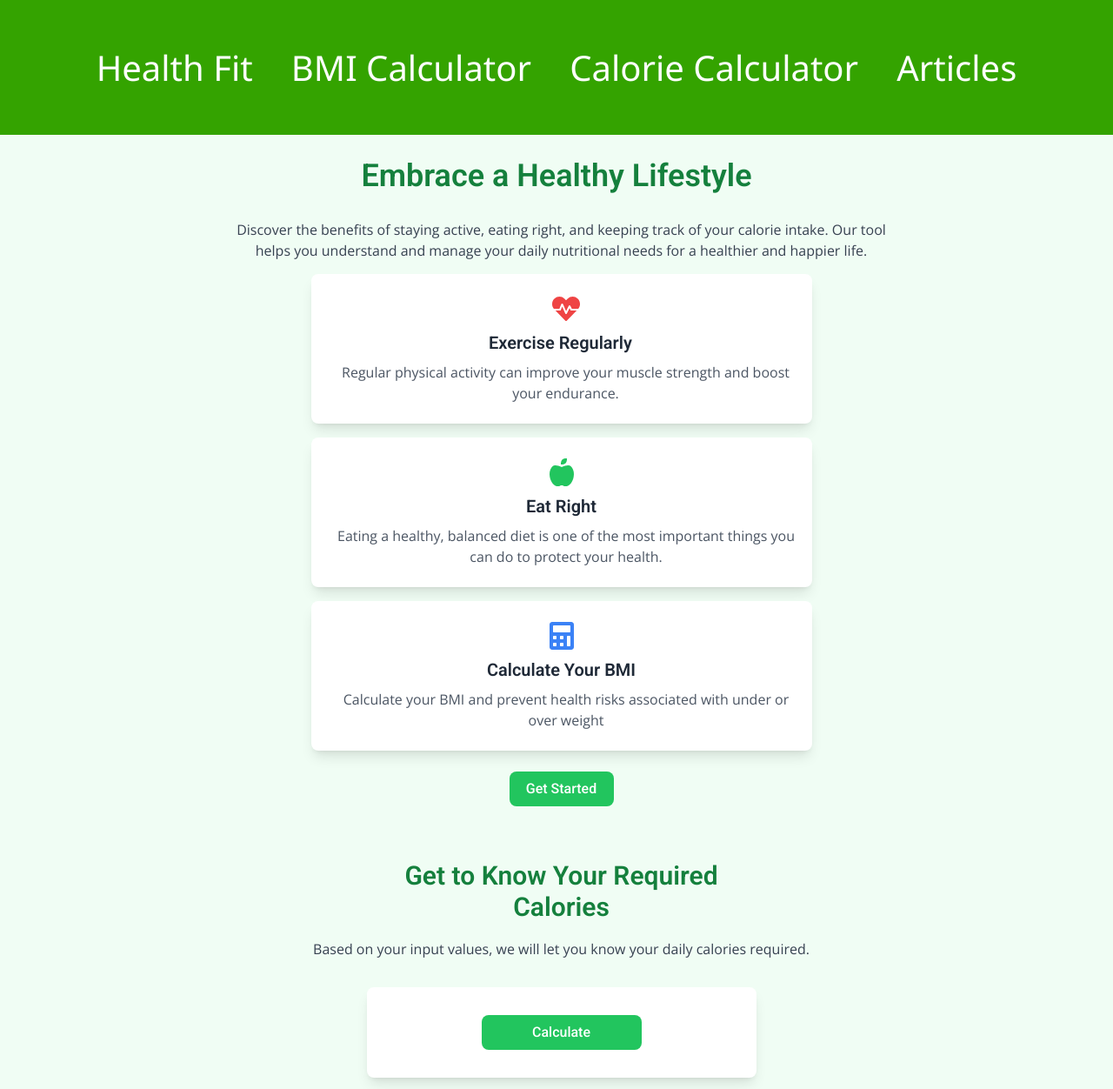
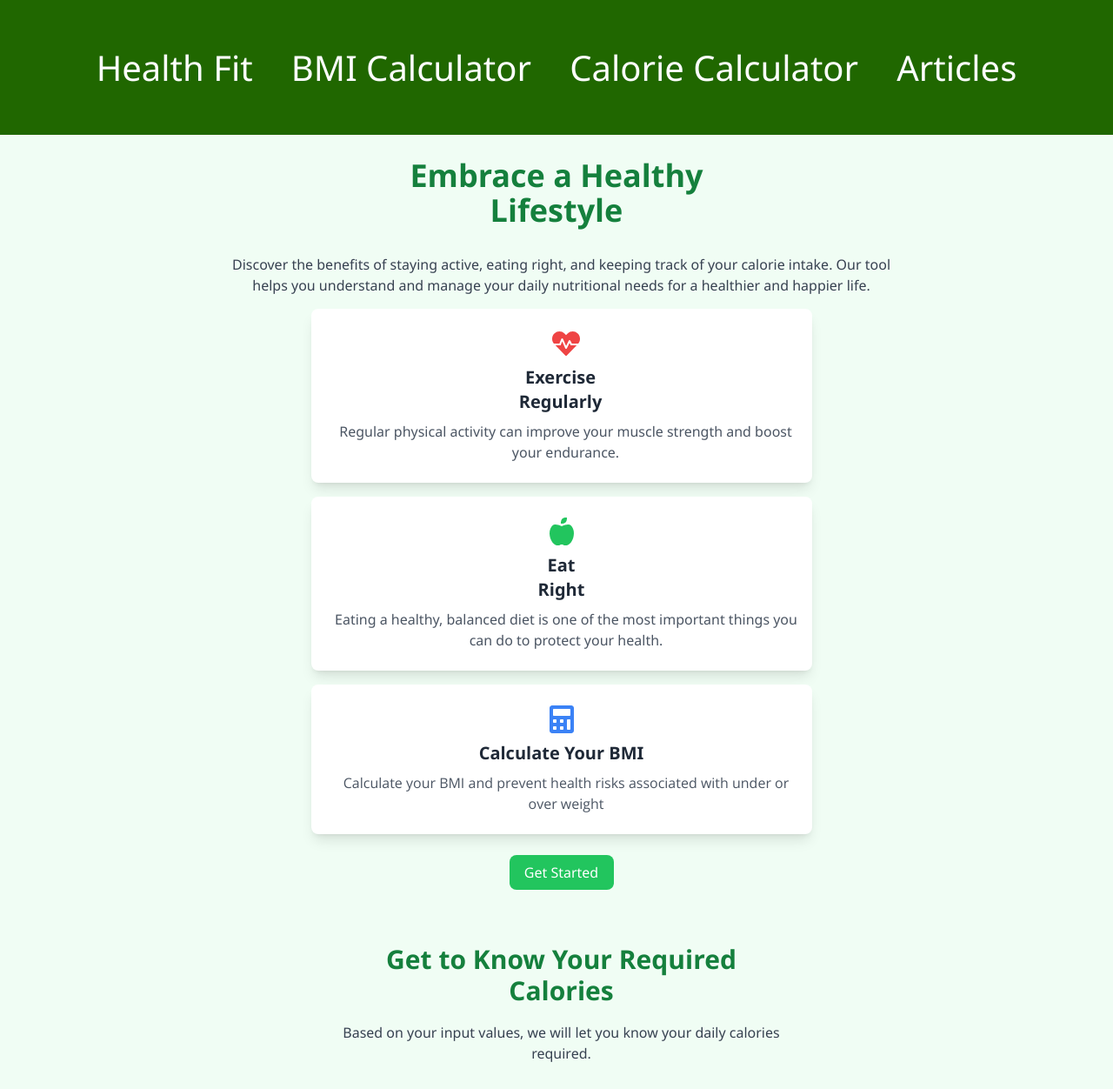
Before and after one commit to Min-Thway-Htut/health-fit-2.0, a website built with Parcel: page index.html in a window 1280 px wide. Shown: the top 1252 px of the page at 87% size. Built offline with nearby package versions, Linux system fonts and the light colour scheme.

Commit message:
Final update on the project

```diff
--- a/calorie-counter.css
+++ b/calorie-counter.css
@@ -218,7 +218,7 @@ h6{
 .articles-frame button{
   background-color: black;
   color: white;
-  border: 1px solid white;
+  border: 1px solid red;
   text-decoration: none;
   width: 300px;
   padding: auto;
@@ -227,9 +227,9 @@ h6{
 
 #read-article{
   text-decoration: none;
-  color: white
+  color: red;
 }
 
 #read-article:hover{
-  color: red;
+  color: rgb(255, 255, 255);
 }
--- a/index.css
+++ b/index.css
@@ -22,13 +22,14 @@ body{
     padding: 0 var(--padding-xl);
     box-sizing: border-box;
     max-width: 100%;
+    font-family: 'Segoe UI', Tahoma, Geneva, Verdana, sans-serif;
   }
   .discover-the-benefits {
     align-self: stretch;
     position: relative;
     font-size: var(--font-size-base);
     line-height: 24px;
-    font-family: var(--font-open-sans);
+    font-family: 'Segoe UI', Tahoma, Geneva, Verdana, sans-serif;
     color: var(--color-darkslategray);
   }
   .frame-group {
@@ -61,6 +62,7 @@ body{
     font-weight: 600;
     display: inline-block;
     flex-shrink: 0;
+    font-family: 'Segoe UI', Tahoma, Geneva, Verdana, sans-serif;
   }
   .exercise-regularly-wrapper {
     width: 514px;
@@ -75,7 +77,7 @@ body{
     position: relative;
     font-size: var(--font-size-base);
     line-height: 24px;
-    font-family: var(--font-open-sans);
+    font-family: 'Segoe UI', Tahoma, Geneva, Verdana, sans-serif;
     color: var(--color-dimgray);
   }
   .frame1 {
@@ -119,6 +121,7 @@ body{
     font-weight: 600;
     display: inline-block;
     flex-shrink: 0;
+    font-family: 'Segoe UI', Tahoma, Geneva, Verdana, sans-serif;
   }
   .eat-right-wrapper {
     width: 526px;
@@ -137,6 +140,7 @@ body{
     line-height: 24px;
     font-family: var(--font-open-sans);
     color: var(--color-dimgray);
+    font-family: 'Segoe UI', Tahoma, Geneva, Verdana, sans-serif;
   }
   .frame2 {
     align-self: stretch;
@@ -178,6 +182,7 @@ body{
     font-weight: 600;
     display: inline-block;
     flex-shrink: 0;
+    font-family: 'Segoe UI', Tahoma, Geneva, Verdana, sans-serif;
   }
   .count-your-calories-wrapper {
     width: 524px;
@@ -228,6 +233,7 @@ body{
     color: var(--color-white);
     text-align: center;
     text-decoration: none;
+    font-family: 'Segoe UI', Tahoma, Geneva, Verdana, sans-serif;
   }
   .frame-wrapper2,
   .frame4 {
@@ -297,6 +303,7 @@ body{
     font-family: inherit;
     display: inline-block;
     max-width: 100%;
+    font-family: 'Segoe UI', Tahoma, Geneva, Verdana, sans-serif;
   }
   .meal-planner {
     align-self: stretch;
@@ -315,6 +322,7 @@ body{
     line-height: 24px;
     font-family: var(--font-open-sans);
     color: var(--color-darkslategray);
+    font-family: 'Segoe UI', Tahoma, Geneva, Verdana, sans-serif;
   }
   .main-interaction-button {
     align-self: stretch;
@@ -334,6 +342,7 @@ body{
     color: var(--color-white);
     text-align: center;
     text-decoration: none;
+    font-family: 'Segoe UI', Tahoma, Geneva, Verdana, sans-serif;
   }
   .create-meal-plan,
   .generate-text {
@@ -454,7 +463,7 @@ body{
   }
 
 .banner{
-  background-color: rgb(52, 163, 0);
+  background-color: rgb(32, 103, 0);
 }
 
 .horizontal-list{
```
